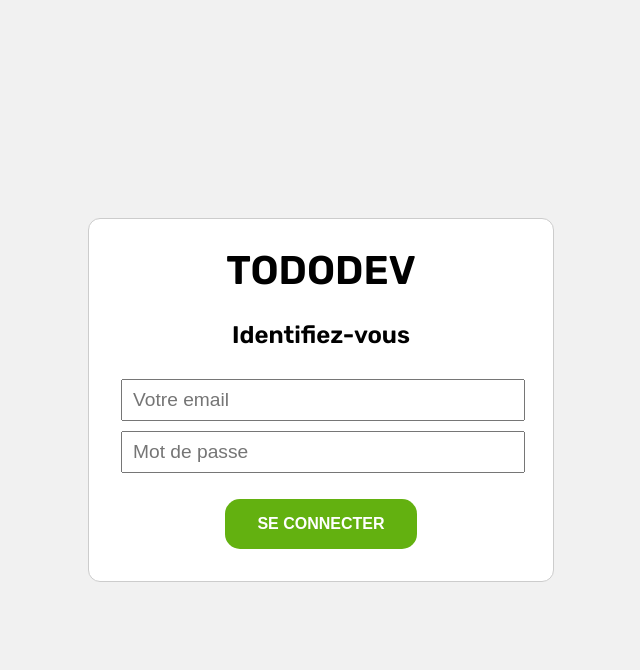
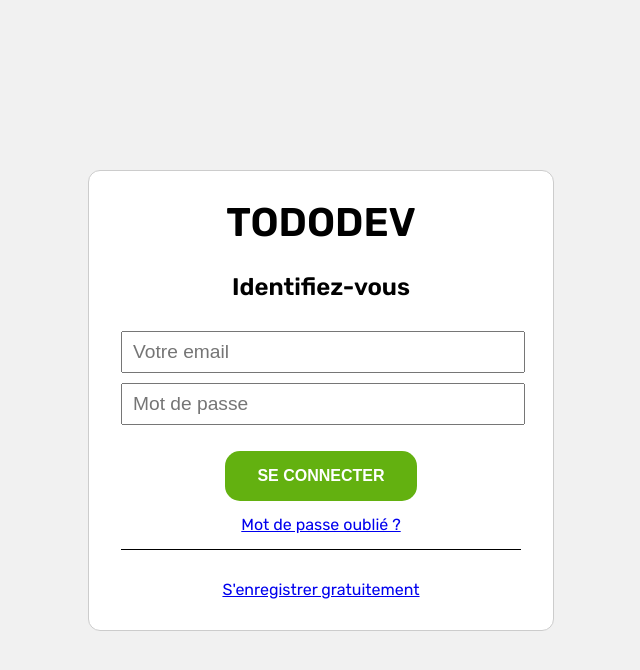
Before and after one commit to tpdevweb2024/tododev-template, a PHP site: page /login.php in a window 1280 px wide. Shown: the top 670 px of the page, without its empty margins (319-959 px from the left). Run offline with PHP 8.4, Linux system fonts and the light colour scheme.

Commit message:
add links

```diff
--- a/assets/css/style.css
+++ b/assets/css/style.css
@@ -497,6 +497,14 @@ body {
   text-indent: 10px;
   font-size: 1.2rem;
 }
+.bg_login .wrapper .forgot {
+  margin-top: 1rem;
+}
+.bg_login .wrapper .registerLink {
+  padding-top: 2rem;
+  border-top: 1px solid #000;
+  margin-top: 1rem;
+}
 .bg_login .wrapper .btn input[type=submit] {
   background-color: #63b110;
   color: white;
--- a/assets/scss/partials/_login.scss
+++ b/assets/scss/partials/_login.scss
@@ -50,6 +50,16 @@
       }
     }
 
+    .forgot {
+      margin-top: 1rem;
+    }
+
+    .registerLink {
+      padding-top: 2rem;
+      border-top: 1px solid #000;
+      margin-top: 1rem;
+    }
+
     .btn {
       input[type="submit"] {
         background-color: #63b110;
--- a/changePassword.php
+++ b/changePassword.php
@@ -32,7 +32,7 @@ $_SESSION['temp_email'] = decryptUrl($k);
 <body class="bg_login">
     <div class="wrapper">
         <h2>TODODEV</h2>
-        <h3>Enregistrez-vous, c'est gratuit !</h3>
+        <h3>Définir mon mot de passe</h3>
         <form action="req/updatePass.php" method="POST" class="form">
             <div class="input_pass">
                 <input type="password" name="password" id="password" required placeholder="Mot de passe">
--- a/login.php
+++ b/login.php
@@ -23,6 +23,12 @@
                 <input type="submit" value="Se connecter">
             </div>
         </form>
+        <div class="forgot">
+            <a href="/resetpass.php">Mot de passe oublié ?</a>
+        </div>
+        <div class="registerLink">
+            <a href="/register.php">S'enregistrer gratuitement</a>
+        </div>
     </div>
 </body>
 
--- a/register.php
+++ b/register.php
@@ -26,6 +26,9 @@
                 <input type="submit" value="Se connecter">
             </div>
         </form>
+        <div class="registerLink">
+            <a href="/login.php">S'authentifier</a>
+        </div>
     </div>
 </body>
 
--- a/resetpass.php
+++ b/resetpass.php
@@ -20,6 +20,10 @@
                 <input type="submit" value="Réinitialiser">
             </div>
         </form>
+
+        <div class="forgot">
+            <a href="/login.php">Retour</a>
+        </div>
     </div>
 </body>
 
```
Also changed, not shown: 1 other file.
